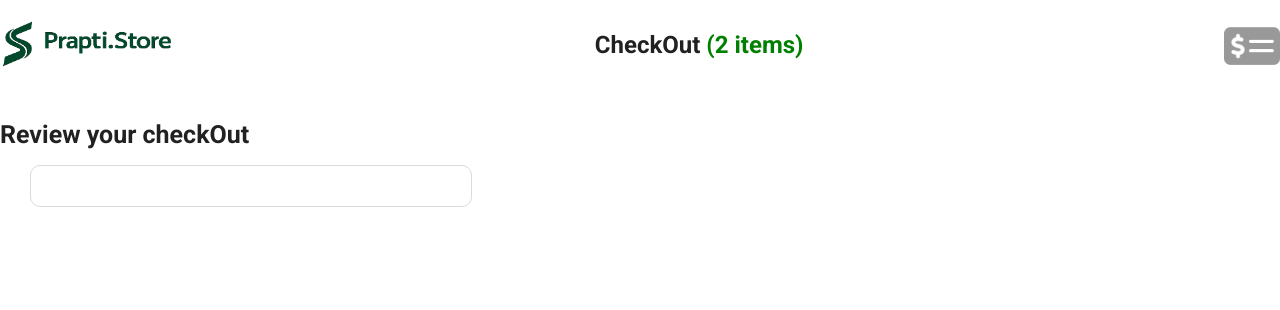
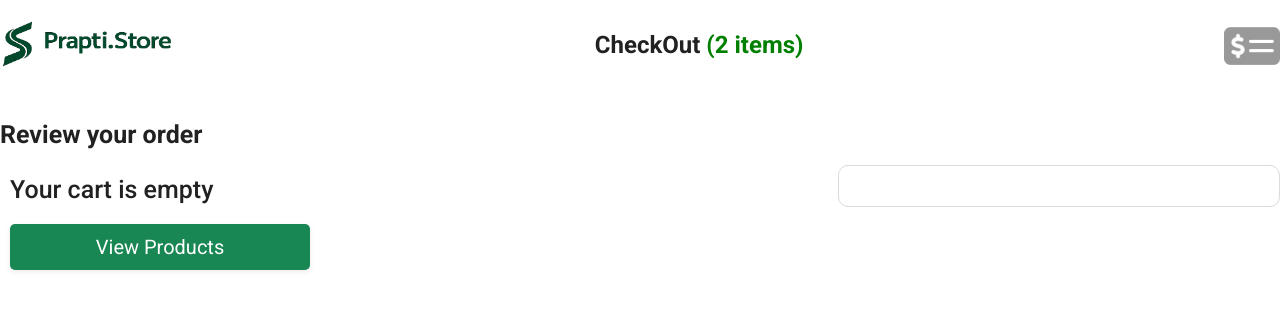
Before and after one commit to PraptiH/E-commerce_Project, a React (Vite) app: page /checkOut in a window 1280 px wide. Shown: the top 310 px of the page. Built offline with nearby package versions, Linux system fonts and the light colour scheme; no server answers.

Commit message:
Polish add-to-cart flow and checkout behavior

```diff
--- a/src/App.jsx
+++ b/src/App.jsx
@@ -25,7 +25,7 @@ function App() {
       <Routes>
         <Route path="/" element={<HomePage cart={cart} loadCartData={loadCartData}/>}></Route>
         <Route path="/checkOut" element={<CheckOutPage cart={cart} loadCartData={loadCartData}/>}></Route>
-        <Route path="/order" element={<OrderPage cart={cart} />}></Route>
+        <Route path="/order" element={<OrderPage cart={cart} loadCartData={loadCartData}/>}></Route>
       </Routes>
 
     </>
--- a/src/pages/CheckOutPage/CheckOutPage.css
+++ b/src/pages/CheckOutPage/CheckOutPage.css
@@ -52,7 +52,7 @@
 .checkOutDetails {
     display: flex;
     align-items: flex-start;
-    justify-content: flex-start;
+    justify-content: space-between;
     gap: 30px;
 }
 
@@ -85,6 +85,17 @@
     display: flex;
     gap: 20px;
     width: 500px;
+}
+
+.emptyCart{
+    width: 300px;
+    margin: 10px;
+}
+
+.emptyCart p{
+    font-weight: 500;
+    font-size: 25px;
+    margin-bottom: 20px;
 }
 
 .radio-group {
--- a/src/pages/CheckOutPage/CheckOutPage.jsx
+++ b/src/pages/CheckOutPage/CheckOutPage.jsx
@@ -21,7 +21,7 @@ function CheckOutPage({ cart, loadCartData }) {
             </div>
 
             <div className='checkOutPage'>
-                <h3>Review your checkOut</h3>
+                <h3>Review your order</h3>
                 <div className='checkOutDetails'>
 
                     <CheckOutProduct cart={cart} loadCartData={loadCartData}/>
--- a/src/pages/CheckOutPage/CheckOutProduct.jsx
+++ b/src/pages/CheckOutPage/CheckOutProduct.jsx
@@ -4,13 +4,15 @@ import { useEffect, useState } from "react"
 import axios from "axios"
 import DeliveryOption from "./DeliveryOption"
 import UpdateQuantity from "./UpdateQuantity"
+import { Link, useNavigate } from "react-router"
 
 function CheckOutProduct({ cart, loadCartData }) {
 
     const [deliveryOptions, setDeliveryOptions] = useState([])
+    const navigate = useNavigate()
 
-    const saveUpdatedQuantity = () => {
-        setIsEditing(false)
+    const handleViewProducts = () => {
+        navigate('/')
     }
 
     useEffect(() => {
@@ -24,6 +26,15 @@ function CheckOutProduct({ cart, loadCartData }) {
 
     return (
         <div className='checkOutDetails2'>
+
+            {
+                (!cart || cart.length === 0) ? (
+                    <div className="emptyCart">
+                        <p>Your cart is empty</p>
+                        <button onClick={handleViewProducts} className="button-primary">View Products</button>
+                    </div>
+                ) : (
+                    <>
                         {deliveryOptions.length > 0 && cart.map((cartItem) => {
                             const selectedDeliveryOption = deliveryOptions.find((deliveryOption) => {
                                 return deliveryOption.id === cartItem.deliveryOptionId
@@ -67,6 +78,9 @@ function CheckOutProduct({ cart, loadCartData }) {
                                 </div>
                             )
                         })}
+                    </>
+                )
+            }
         </div>
     )
 }
--- a/src/pages/HomePage/HomePage.css
+++ b/src/pages/HomePage/HomePage.css
@@ -15,6 +15,7 @@
     align-items: center;
     justify-content: start;
 }
+
 
 .product-text {
     font-weight: 400;
@@ -53,32 +54,16 @@
 }
 
 .button-secondary {
-    position: relative;
-    top: 0;
-    bottom: 0;
-
-    /* gap: 18px; */
     font-size: 20px;
     padding: 5px 10px;
-    margin: 15px 0 40px 0;
+    margin: 15px 0 50px 0;
 }
 
-/* .downArrow {
-    width: 15px;
-}*/
-
-.dropDown {
+.addedCart {
+    display: flex;
+    align-items: center;
     position: absolute;
-    display: grid;
-    top: 0px;
-    left: 0;
-    background-color: white;
-    border: 1px solid black;
+    transform: translatey(-100%);
+    color: rgb(28, 73, 28);
     font-size: 20px;
-    padding: 10px 30px 10px 12px;
-    gap: 8px;
 }
-
-.bottom-line {
-    color: red;
-}
--- a/src/pages/HomePage/HomePage.jsx
+++ b/src/pages/HomePage/HomePage.jsx
@@ -1,3 +1,4 @@
+import checkMark from '../../assets/checkmark.png'
 import axios from 'axios'
 import Header from '../../components/Header/Header'
 import { useEffect, useState } from 'react'
@@ -8,6 +9,7 @@ function HomePage({ cart, loadCartData }) {
 
     const [products, setProducts] = useState([])
     const [selectedQuantity, setSelectedQuantity] = useState({})
+    const [addedProductId, setAddedProductId] = useState(null)
 
     const handleQuantityChange = (productId, quantity) => {
         setSelectedQuantity({
@@ -22,6 +24,8 @@ function HomePage({ cart, loadCartData }) {
             quantity: Number(selectedQuantity[productId] || 1)
         })
         await loadCartData()
+        setAddedProductId(productId)
+        setTimeout(() => setAddedProductId(null), 2000)
     }
 
     useEffect(() => {
@@ -76,9 +80,19 @@ function HomePage({ cart, loadCartData }) {
 
                                 </select>
 
+                                {
+                                    addedProductId === product.id && (
+                                        <div className='addedCart'>
+                                            <img className='cart-icon' src={checkMark} alt="" />
+                                            <p>Added</p>
+                                        </div>
+                                    )
+                                }
+
                                 <button className='button-primary'
-                                    onClick={()=>addToCart(product.id)}
-                                >Add to Cart</button>
+                                    onClick={() => addToCart(product.id)}
+                                >Add to Cart
+                                </button>
                             </div>
 
                         </div>
--- a/src/pages/OrderPage/OrderPage.css
+++ b/src/pages/OrderPage/OrderPage.css
@@ -44,7 +44,7 @@
     font-weight: 400;
 }
 
-.orderCard{
+.orderCard {
     display: flex;
     flex-direction: column;
     row-gap: 15px;
@@ -84,6 +84,10 @@
 
 .cart-icon {
     width: 30px;
+}
+
+.hidden-icon {
+    display: none;
 }
 
 .btn-primary {
--- a/src/pages/OrderPage/OrderPage.jsx
+++ b/src/pages/OrderPage/OrderPage.jsx
@@ -1,4 +1,5 @@
 import cartIcon from '../../assets/cart-icon.png'
+import checkMark from '../../assets/checkmark-white.png'
 import Header from '../../components/Header/Header'
 import { useEffect, useState } from 'react'
 import axios from 'axios'
@@ -7,9 +8,20 @@ import './OrderPage.css'
 import formateMoney from '../../utilities/money'
 
 
-function OrderPage({ cart }) {
+function OrderPage({ cart, loadCartData }) {
 
     const [orders, setOrders] = useState([])
+    const [addedProductId, setAddedProductId] = useState(null)
+
+    const addToCart = async (productId) => {
+        await axios.post('/api/cart-items', {
+            productId,
+            quantity: 1
+        })
+        await loadCartData()
+        setAddedProductId(productId)
+        setTimeout(() => setAddedProductId(null), 2000)
+    }
 
     useEffect(() => {
         const fetchOrderData = async () => {
@@ -52,9 +64,22 @@ function OrderPage({ cart }) {
                                                             <p className='productName'>{orderProduct.product.name}</p>
                                                             <p>Arriving on: {dayjs(orderProduct.estimatedDeliveryTimeMs).format('MMMM D')}</p>
                                                             <p>Quantity: {orderProduct.quantity}</p>
-                                                            <button className='btn-primary'>
-                                                                <img className="cart-icon" src={cartIcon} alt="" />
-                                                                <p>Add to cart</p>
+                                                            <button onClick={() => addToCart(orderProduct.product.id)} className='btn-primary'
+                                                                disabled={addedProductId === orderProduct.product.id}>
+                                                                {
+                                                                    addedProductId === orderProduct.product.id ? (
+                                                                        <>
+                                                                            <img className='cart-icon' src={checkMark} alt="" />
+                                                                            <p>Added</p>
+                                                                        </>
+                                                                    ) : (
+                                                                        <>
+                                                                            <img className='cart-icon' src={cartIcon} alt="" />
+                                                                            <p>Add to Cart</p>
+                                                                        </>
+                                                                    )
+                                                                }
+
                                                             </button>
                                                         </div>
                                                     </div>
```
Lines whose indentation alone changed are shown as unchanged.
